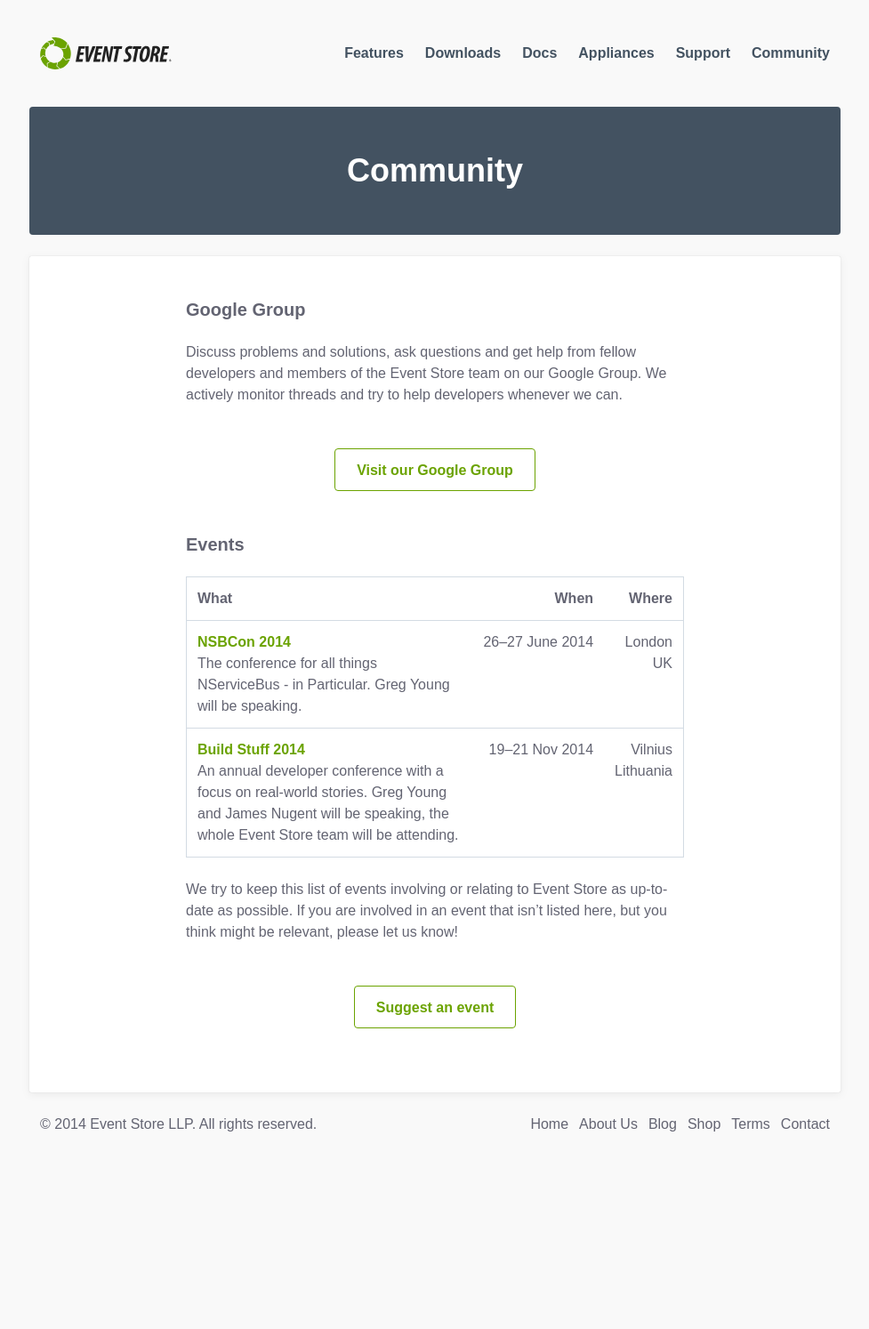
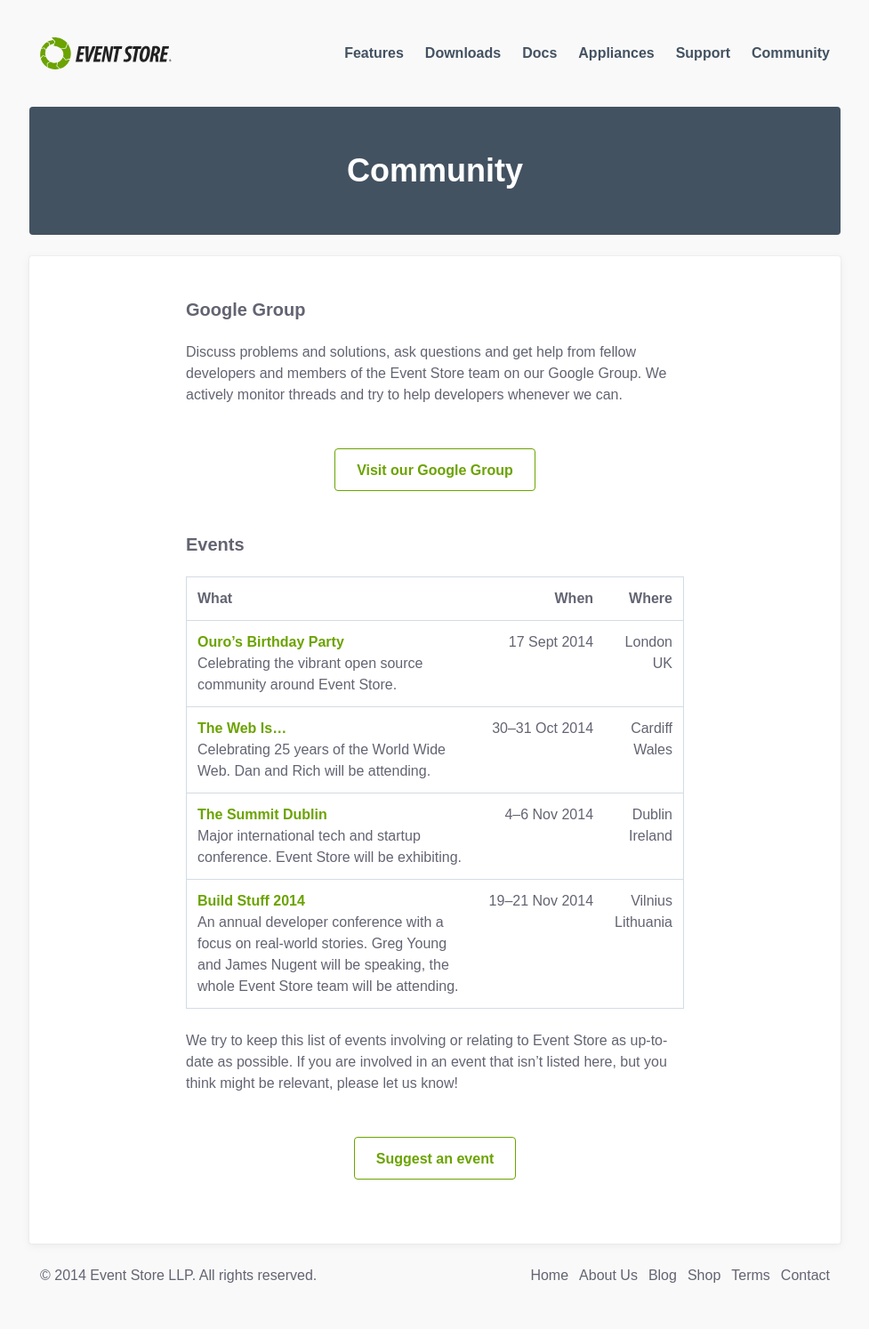
Before and after one commit to sandboxorg/geteventstore.com, a Jekyll site: the page built from community/index.html, in a window 1280 px wide. Shown: the whole page at 89% size, without its empty margins (151-1128 px from the left). Built offline with Jekyll 4.4.1, drawn with Linux system fonts in a browser that asks for light colours; Markdown is read by kramdown in place of the engine named in the settings; before the commit the page ends 1324 px from its top, so only the background shows below that.

Commit message:
Updated events

```diff
--- a/community/index.html
+++ b/community/index.html
@@ -22,14 +22,30 @@ title: "Community"
 					</tr>
 				</thead>
 				<tbody>
-					<tr>
-						<td>
-							<h3><a href="http://nsbcon.com">NSBCon 2014</a></h3>
-							<p>The conference for all things NServiceBus - in Particular. Greg Young will be speaking.</p>
-						</td>
-						<td>26–27 June 2014</td>
-						<td>London<br>UK</td>
-					</tr>
+                    <tr>
+                        <td>
+                            <h3><a href="http://geteventstore.com/two-years-on/">Ouro’s Birthday Party</a></h3>
+                            <p>Celebrating the vibrant open source community around Event Store.</p>
+                        </td>
+                        <td>17 Sept 2014</td>
+                        <td>London<br>UK</td>
+                    </tr>
+                    <tr>
+                        <td>
+                            <h3><a href="http://www.theweb.is">The Web Is&hellip;</a></h3>
+                            <p>Celebrating 25 years of the World Wide Web. Dan and Rich will be attending.</p>
+                        </td>
+                        <td>30–31 Oct 2014</td>
+                        <td>Cardiff<br>Wales</td>
+                    </tr>
+                    <tr>
+                        <td>
+                            <h3><a href="http://summitdublin.com">The Summit Dublin</a></h3>
+                            <p>Major international tech and startup conference. Event Store will be exhibiting.</p>
+                        </td>
+                        <td>4–6 Nov 2014</td>
+                        <td>Dublin<br>Ireland</td>
+                    </tr>
 					<tr>
 						<td>
 							<h3><a href="http://buildstuff.lt/">Build Stuff 2014</a></h3>
```
